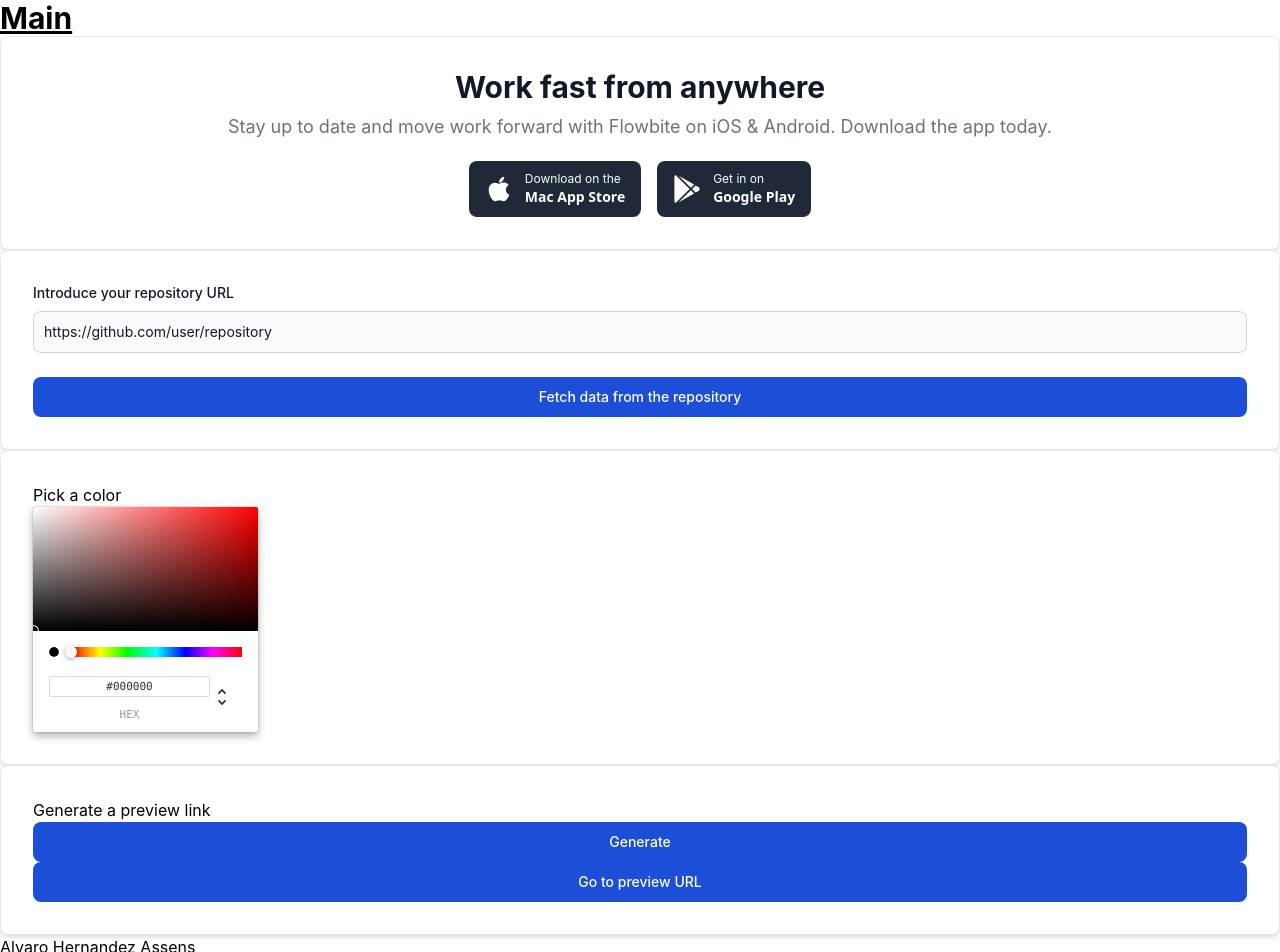
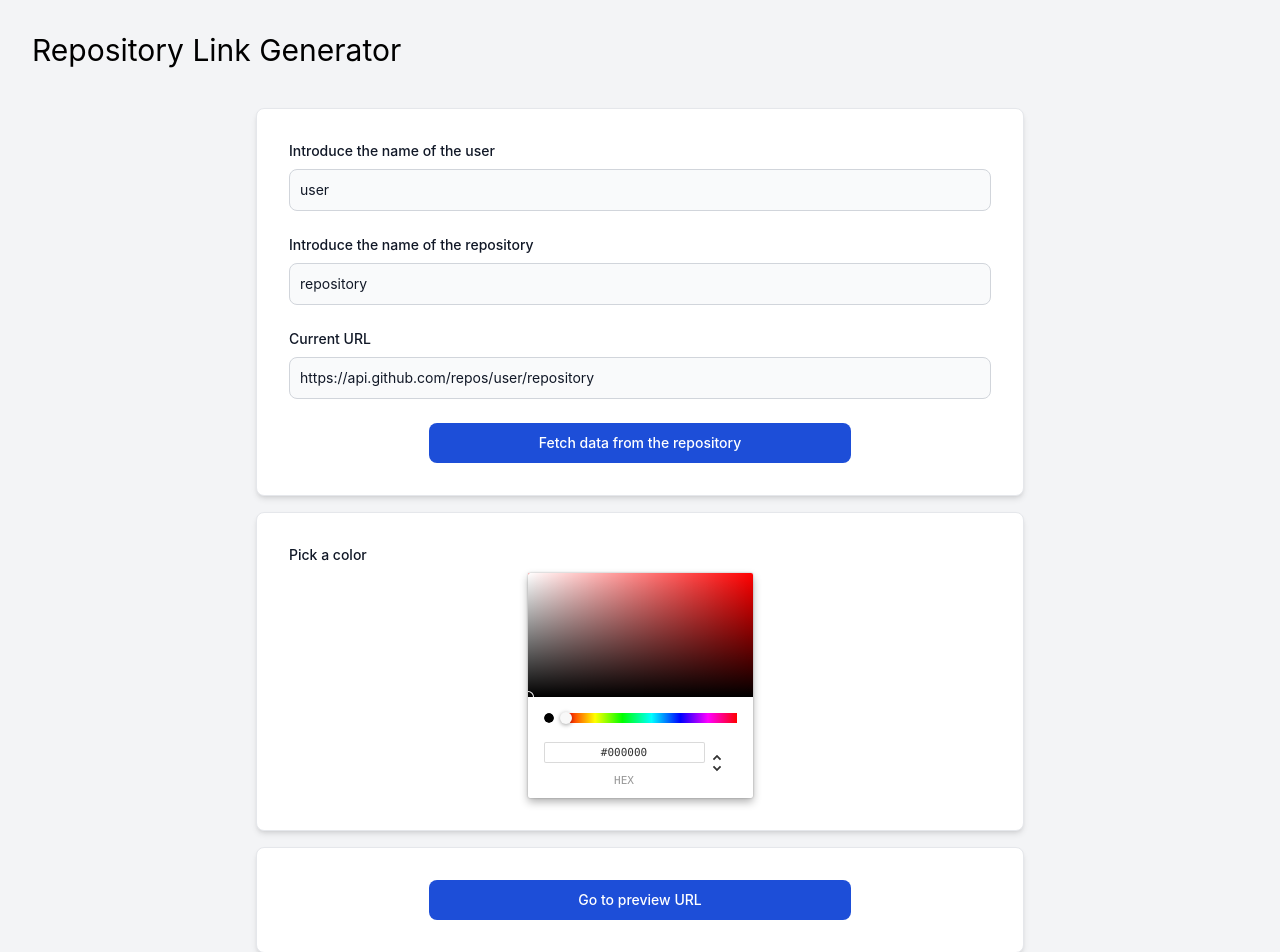
Before and after one commit to alvaroha1/repoLinks, a Next.js app: page / in a window 1280 px wide. Shown: the top 952 px of the page. Built offline with nearby package versions, Linux system fonts and the light colour scheme.

Commit message:
Add new styles and basic logic in first page

```diff
--- a/components/footer.tsx
+++ b/components/footer.tsx
@@ -6,12 +6,12 @@ export default function Footer() {
   const github_link = "https://github.com/alvaroha1/repoLinks";
   const year = "© 2022";
   return (
-    <div>
-      <ul>
-        <li>
+    <div className="flex">
+      <ul className="flex items-center">
+        <li className="p-4">
           <h6>{author}</h6>
         </li>
-        <li>
+        <li className="p-4">
           <a
             rel="noopener noreferrer"
             target="_blank"
@@ -21,7 +21,7 @@ export default function Footer() {
             <GrMailOption />
           </a>
         </li>
-        <li>
+        <li className="p-4">
           <a
             rel="noopener noreferrer"
             target="_blank"
@@ -32,7 +32,7 @@ export default function Footer() {
           </a>
         </li>
 
-        <li>
+        <li className="p-4">
             {year} (
             <a
               rel="noopener noreferrer"
--- a/pages/index.tsx
+++ b/pages/index.tsx
@@ -1,161 +1,145 @@
 import type { NextPage } from "next";
 import Link from "next/link";
-import { useState, useId } from "react";
+import { useState, useId, useEffect } from "react";
 import Head from "next/head";
 import Image from "next/image";
 import { ChromePicker } from "react-color";
 import Footer from "../components/footer";
 
 const Home: NextPage = () => {
-  const [url, setUrl] = useState<string>("https://github.com/user/repository");
+  const [user, setUser] = useState<string>("user");
+  const [repo, setRepo] = useState<string>("repository");
   const [color, setColor] = useState<string>("#000000");
   const repoId = useId();
+  const defaultURL = "https://api.github.com/repos/"
+  const [repoData, setRepoData] = useState<any>([])
 
   const saveItem = () => {
     const item = {
       color,
-      url,
     };
     localStorage.setItem(repoId, JSON.stringify(item));
   };
 
-  console.log(url, color, repoId);
+  const fetchData = async (url: string) => {
+    try {
+      const data = await fetch(url);
+      const json = await data.json();
+      console.log(json)
+    } catch (error) {
+      console.error(error);
+    }
+  };
+
+  const handleButton = () => {
+    fetchData(defaultURL + user + "/" + repo);
+  }
+
+  console.log(color, repoId);
   return (
     <div>
       <Head>
         <title>Repository Link Generator</title>
         <meta name="description" content="Repository Link Generator" />
       </Head>
+      <header className="flex flex-col bg-gray-100">
+      <h1 className="text-3xl p-8">Repository Link Generator</h1>
 
-      <main>
-        <h1 className="text-3xl font-bold underline">Main</h1>
-        <div className="p-4 w-full text-center bg-white rounded-lg border shadow-md sm:p-8 dark:bg-gray-800 dark:border-gray-700">
-          <h5 className="mb-2 text-3xl font-bold text-gray-900 dark:text-white">
-            Work fast from anywhere
-          </h5>
-          <p className="mb-5 text-base text-gray-500 sm:text-lg dark:text-gray-400">
-            Stay up to date and move work forward with Flowbite on iOS &
-            Android. Download the app today.
-          </p>
-          <div className="justify-center items-center space-y-4 sm:flex sm:space-y-0 sm:space-x-4">
-            <a
-              href="#"
-              className="w-full sm:w-auto bg-gray-800 hover:bg-gray-700 focus:ring-4 focus:outline-none focus:ring-gray-300 text-white rounded-lg inline-flex items-center justify-center px-4 py-2.5 dark:bg-gray-700 dark:hover:bg-gray-600 dark:focus:ring-gray-700"
-            >
-              <svg
-                className="mr-3 w-7 h-7"
-                aria-hidden="true"
-                focusable="false"
-                data-prefix="fab"
-                data-icon="apple"
-                role="img"
-                xmlns="http://www.w3.org/2000/svg"
-                viewBox="0 0 384 512"
-              >
-                <path
-                  fill="currentColor"
-                  d="M318.7 268.7c-.2-36.7 16.4-64.4 50-84.8-18.8-26.9-47.2-41.7-84.7-44.6-35.5-2.8-74.3 20.7-88.5 20.7-15 0-49.4-19.7-76.4-19.7C63.3 141.2 4 184.8 4 273.5q0 39.3 14.4 81.2c12.8 36.7 59 126.7 107.2 125.2 25.2-.6 43-17.9 75.8-17.9 31.8 0 48.3 17.9 76.4 17.9 48.6-.7 90.4-82.5 102.6-119.3-65.2-30.7-61.7-90-61.7-91.9zm-56.6-164.2c27.3-32.4 24.8-61.9 24-72.5-24.1 1.4-52 16.4-67.9 34.9-17.5 19.8-27.8 44.3-25.6 71.9 26.1 2 49.9-11.4 69.5-34.3z"
-                ></path>
-              </svg>
-              <div className="text-left">
-                <div className="mb-1 text-xs">Download on the</div>
-                <div className="-mt-1 font-sans text-sm font-semibold">
-                  Mac App Store
-                </div>
-              </div>
-            </a>
-            <a
-              href="#"
-              className="w-full sm:w-auto bg-gray-800 hover:bg-gray-700 focus:ring-4 focus:outline-none focus:ring-gray-300 text-white rounded-lg inline-flex items-center justify-center px-4 py-2.5 dark:bg-gray-700 dark:hover:bg-gray-600 dark:focus:ring-gray-700"
-            >
-              <svg
-                className="mr-3 w-7 h-7"
-                aria-hidden="true"
-                focusable="false"
-                data-prefix="fab"
-                data-icon="google-play"
-                role="img"
-                xmlns="http://www.w3.org/2000/svg"
-                viewBox="0 0 512 512"
-              >
-                <path
-                  fill="currentColor"
-                  d="M325.3 234.3L104.6 13l280.8 161.2-60.1 60.1zM47 0C34 6.8 25.3 19.2 25.3 35.3v441.3c0 16.1 8.7 28.5 21.7 35.3l256.6-256L47 0zm425.2 225.6l-58.9-34.1-65.7 64.5 65.7 64.5 60.1-34.1c18-14.3 18-46.5-1.2-60.8zM104.6 499l280.8-161.2-60.1-60.1L104.6 499z"
-                ></path>
-              </svg>
-              <div className="text-left">
-                <div className="mb-1 text-xs">Get in on</div>
-                <div className="-mt-1 font-sans text-sm font-semibold">
-                  Google Play
-                </div>
-              </div>
-            </a>
-          </div>
-        </div>
-        <div className="bg-white rounded-lg border border-gray-200 shadow-md sm:p-6 lg:p-8 dark:bg-gray-800 dark:border-gray-700">
-          <form className="space-y-6" action="#">
+      </header>
+      <main className="flex flex-col items-center justify-center bg-gray-100">
+        <div className="bg-white rounded-lg border border-gray-200 shadow-md sm:p-6 lg:p-8 m-2 w-3/5">
+          <div className="space-y-6">
             <div>
               <label
-                htmlFor="email"
-                className="block mb-2 text-sm font-medium text-gray-900 dark:text-gray-300"
+                htmlFor="user"
+                className="block mb-2 text-sm font-medium text-gray-900"
               >
-                Introduce your repository URL
+                Introduce the name of the user
+              </label>
+              <input
+                type="text"
+                name="user"
+                id="user"
+                className="bg-gray-50 border border-gray-300 text-gray-900 text-sm rounded-lg focus:ring-blue-500 focus:border-blue-500 block w-full p-2.5"
+                placeholder="user"
+                required
+                value={user}
+                onChange={(e) => setUser(e.target.value)}
+              />
+            </div>
+            <div>
+            <label
+                htmlFor="repo"
+                className="block mb-2 text-sm font-medium text-gray-900"
+              >
+                Introduce the name of the repository
+              </label>
+              <input
+                type="text"
+                name="repo"
+                id="repo"
+                className="bg-gray-50 border border-gray-300 text-gray-900 text-sm rounded-lg focus:ring-blue-500 focus:border-blue-500 block w-full p-2.5"
+                placeholder="repository"
+                required
+                value={repo}
+                onChange={(e) => setRepo(e.target.value)}
+              />
+            </div>
+            <div>
+            <label
+                htmlFor="url"
+                className="block mb-2 text-sm font-medium text-gray-900"
+              >
+                Current URL
               </label>
               <input
                 type="url"
                 name="url"
                 id="url"
-                className="bg-gray-50 border border-gray-300 text-gray-900 text-sm rounded-lg focus:ring-blue-500 focus:border-blue-500 block w-full p-2.5 dark:bg-gray-600 dark:border-gray-500 dark:placeholder-gray-400 dark:text-white"
-                placeholder="name@company.com"
-                required
-                value={url}
-                onChange={(e) => setUrl(e.target.value)}
+                className="bg-gray-50 border border-gray-300 text-gray-900 text-sm rounded-lg focus:ring-blue-500 focus:border-blue-500 block w-full p-2.5"
+                placeholder="URL"
+                value={defaultURL + user + "/" + repo}
+                disabled={true}
               />
             </div>
+            <div className="flex justify-center">
             <button
               type="submit"
-              className="w-full text-white bg-blue-700 hover:bg-blue-800 focus:ring-4 focus:outline-none focus:ring-blue-300 font-medium rounded-lg text-sm px-5 py-2.5 text-center dark:bg-blue-600 dark:hover:bg-blue-700 dark:focus:ring-blue-800"
+              onClick={()=> handleButton()}
+              className="w-3/5 text-white bg-blue-700 hover:bg-blue-800 focus:ring-4 focus:outline-none focus:ring-blue-300 font-medium rounded-lg text-sm px-5 py-2.5 text-center"
             >
               Fetch data from the repository
-            </button>
-          </form>
+              </button>
+              </div>
+          </div>
         </div>
-        <div className=" bg-white rounded-lg border border-gray-200 shadow-md sm:p-6 lg:p-8 dark:bg-gray-800 dark:border-gray-700">
-          <h2>Pick a color</h2>
+        <div className=" bg-white rounded-lg border border-gray-200 shadow-md sm:p-6 lg:p-8 m-2 w-3/5">
+        <label
+                htmlFor="color-picker"
+                className="block mb-2 text-sm font-medium text-gray-900"
+              >
+                Pick a color
+          </label>
+          <div className="flex justify-center">
           <ChromePicker
             color={color}
             onChange={(col) => setColor(col.hex)}
             disableAlpha={true}
-          />
+            />
+            </div>
         </div>
-        <div className=" bg-white rounded-lg border border-gray-200 shadow-md sm:p-6 lg:p-8 dark:bg-gray-800 dark:border-gray-700">
-          <h2>Generate a preview link</h2>
-          <button
-            onClick={saveItem}
-            className="w-full text-white bg-blue-700 hover:bg-blue-800 focus:ring-4 focus:outline-none focus:ring-blue-300 font-medium rounded-lg text-sm px-5 py-2.5 text-center dark:bg-blue-600 dark:hover:bg-blue-700 dark:focus:ring-blue-800"
-          >
-            Generate
-          </button>
+        <div className="flex justify-center bg-white rounded-lg border border-gray-200 shadow-md sm:p-6 lg:p-8 m-2 w-3/5">
+
           <Link href={`preview/${repoId}`}>
-            <button className="w-full text-white bg-blue-700 hover:bg-blue-800 focus:ring-4 focus:outline-none focus:ring-blue-300 font-medium rounded-lg text-sm px-5 py-2.5 text-center dark:bg-blue-600 dark:hover:bg-blue-700 dark:focus:ring-blue-800">
+            <button onClick={saveItem} className="w-3/5 text-white bg-blue-700 hover:bg-blue-800 focus:ring-4 focus:outline-none focus:ring-blue-300 font-medium rounded-lg text-sm px-5 py-2.5 text-center">
               Go to preview URL
             </button>
           </Link>
         </div>
       </main>
 
-      <footer>
+      <footer className="flex flex-row justify-center bg-gray-100">
         <Footer />
-        {/*         <a
-          href="https://vercel.com?utm_source=create-next-app&utm_medium=default-template&utm_campaign=create-next-app"
-          target="_blank"
-          rel="noopener noreferrer"
-        >
-          Powered by{" "}
-          <span className={styles.logo}>
-            <Image src="/vercel.svg" alt="Vercel Logo" width={72} height={16} />
-          </span>
-        </a> */}
       </footer>
     </div>
   );
```
